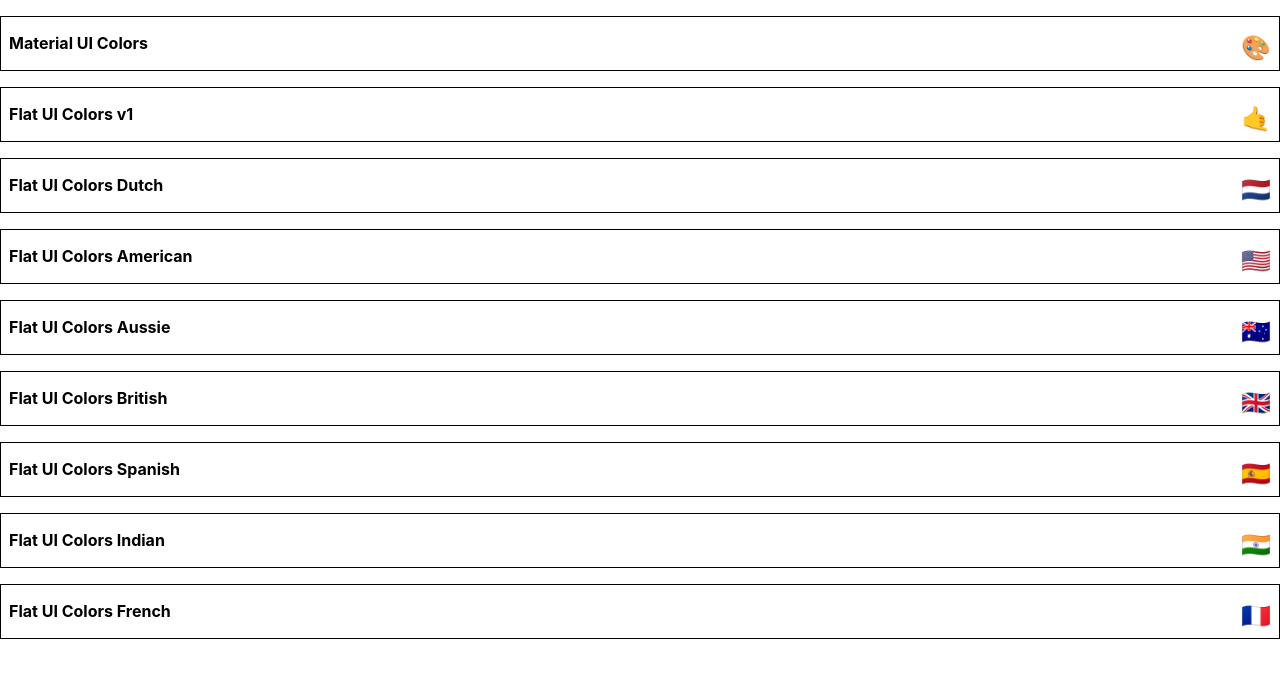
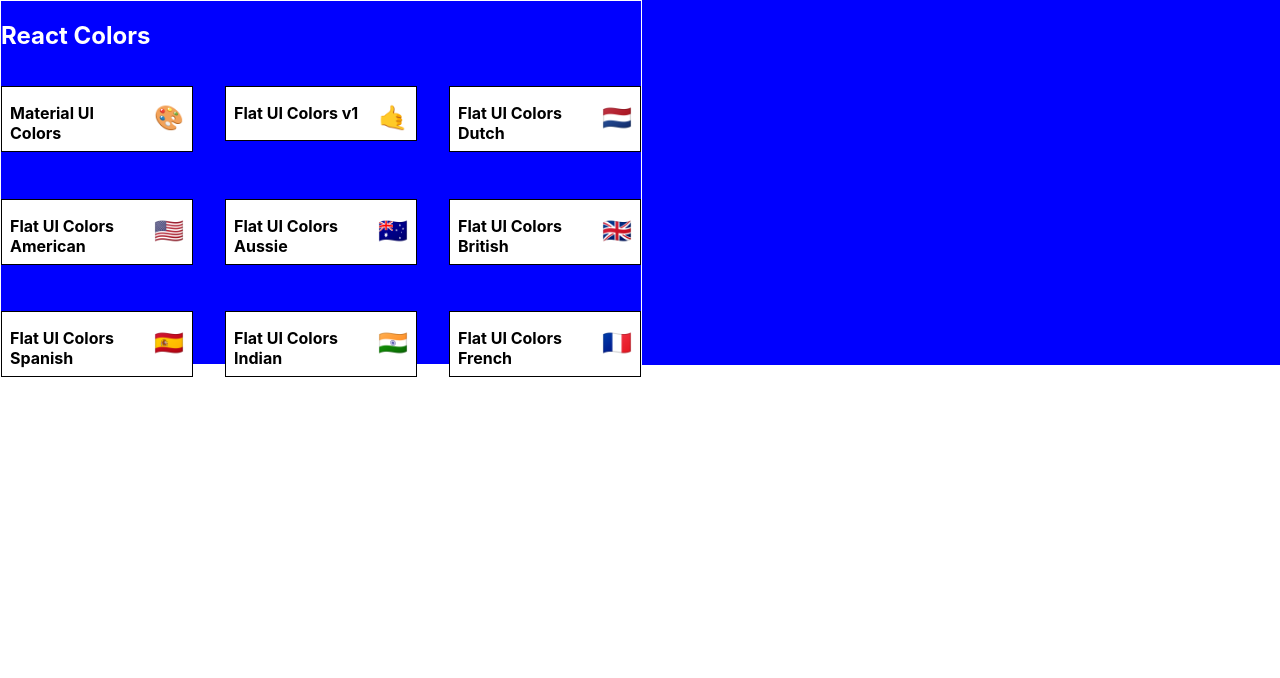
Before and after one commit to tanaya123-comp/Color-Project, a React (Create React App) app: page / in a window 1280 px wide. Shown: the top 678 px of the page. Built offline with nearby package versions, Linux system fonts and the light colour scheme.

Commit message:
styling palettelist

```diff
--- a/src/PaletteList.js
+++ b/src/PaletteList.js
@@ -1,6 +1,44 @@
 import React,{Component} from 'react';
 import {Link} from 'react-router-dom';
 import MiniPalette from './MiniPalette';
+import { withStyles } from '@material-ui/styles';
+
+const styles={
+
+    root:{
+        backgroundColor:"blue",
+        height:"100%",
+        display:"flex",
+        alignItems:"flex-start",
+        justifyContent:"centre",
+    },
+    container:{
+        width:"50%",
+        display:"flex",
+        alignItems:"flex-start",
+        flexDirection:"column",
+        flexwrap:"wrap",
+        border:"1px solid white",
+
+    },
+    nav:{
+        display:"flex",
+        width:"100%",
+        justifyContent:"space-content",
+        color:"white",
+    },
+    palettes:{
+        boxSizing:"border-box",
+        width:"100%",
+        display:"grid",
+        gridTemplateColumns:"repeat(3,30%)",
+        gridGap:"5%",
+
+    }
+
+};
+
+
 
 class PaletteList extends Component{
 
@@ -12,19 +50,29 @@
 
         render()
         {
+
+
             return(
-                <div>
+                <div className={this.props.classes.root}>
 
-                    {this.props.palettes.map(palette => (
+                   <div className={this.props.classes.container}>
+                       <nav className={this.props.classes.nav}>
+                            <h1>React Colors</h1>
+                       </nav>
+                       <div className={this.props.classes.palettes}>
+
+                       {this.props.palettes.map(palette => (
                                 <p>
 
                                      <MiniPalette {...palette}/>
                                 </p>
+                     ) ) }
+
+                       </div>
+
+                   </div>
 
 
-
-
-                     ) ) }
 
 
                 </div>
@@ -34,4 +82,4 @@
 
 }
 
-export default PaletteList;
+export default withStyles(styles)(PaletteList);
```
Also changed, not shown: 1 other file (tests, documents, lock files or other folders).
